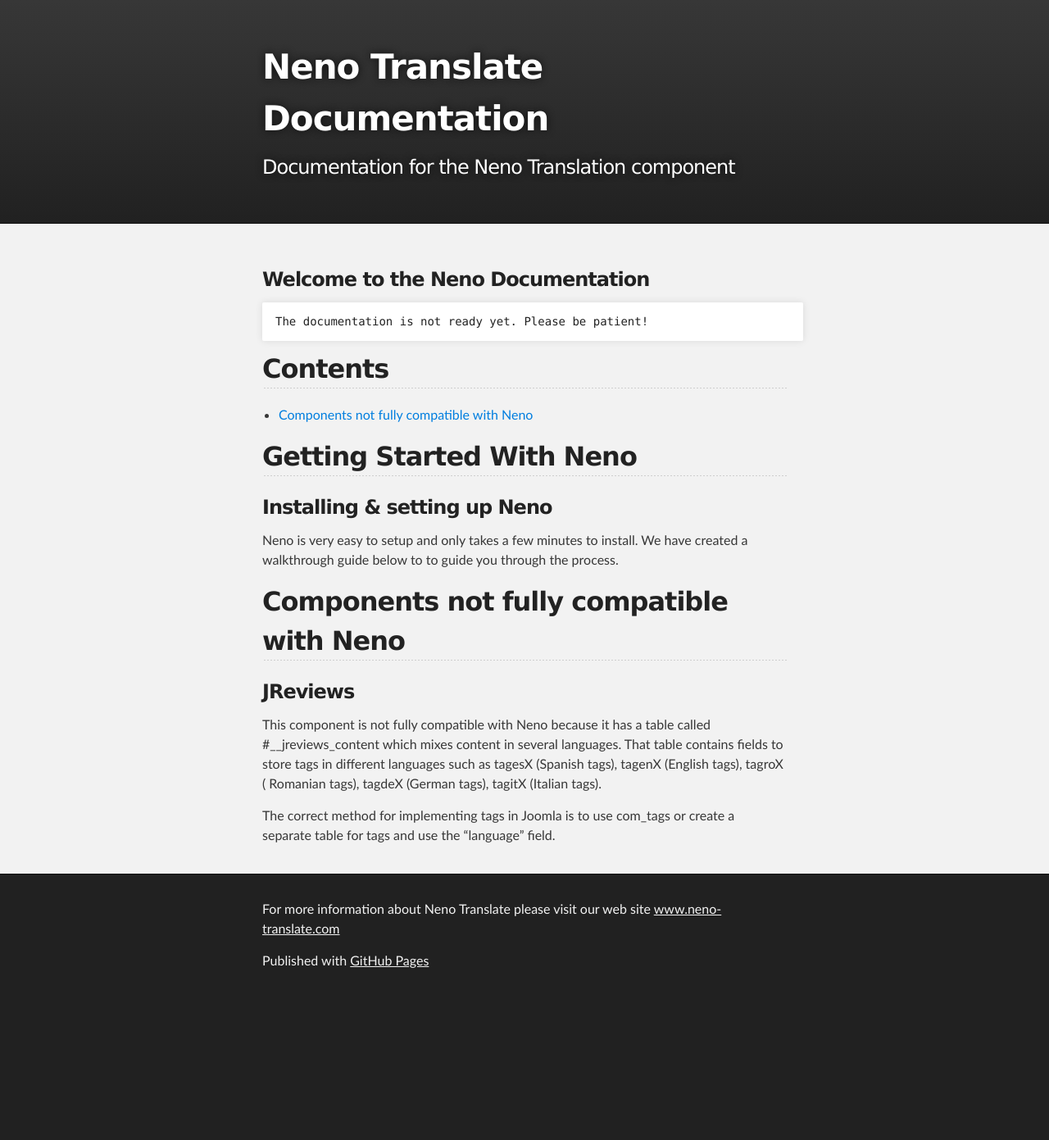
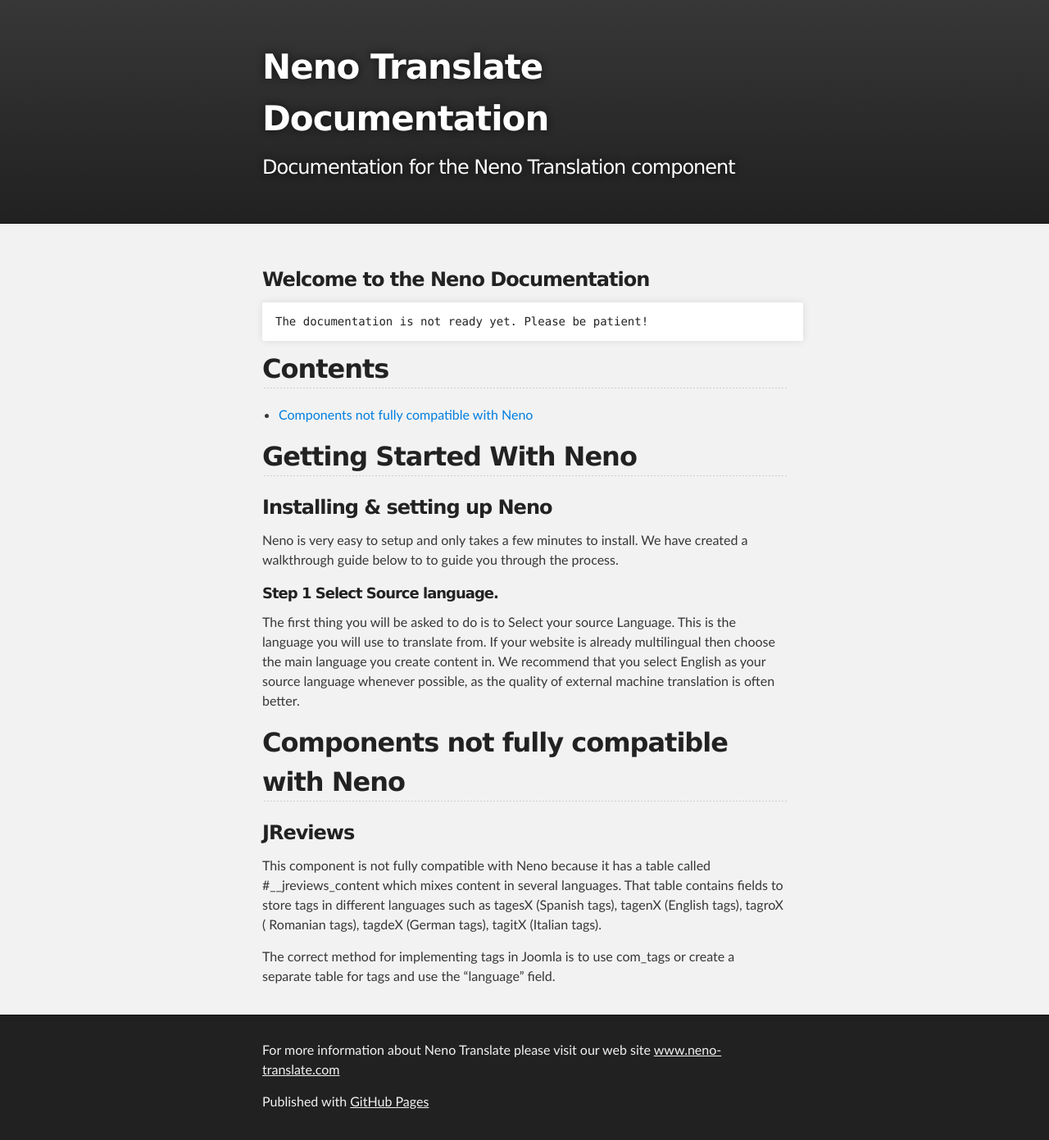
Before and after one commit to javigomez/neno, a Jekyll site: the page built from index.md, in a window 1280 px wide. Shown: the whole page at 82% size. Built offline with Jekyll 4.4.1, drawn with Linux system fonts in a browser that asks for light colours; Markdown is read by kramdown in place of the engine named in the settings; before the commit the page ends 1219 px from its top, so only the background shows below that.

Commit message:
Update index.md

```diff
--- a/index.md
+++ b/index.md
@@ -16,6 +16,8 @@ The documentation is not ready yet. Please be patient!
 ### Installing & setting up Neno
 
 Neno is very easy to setup and only takes a few minutes to install. We have created a walkthrough guide below to to guide you through the process.
+##### Step 1 Select Source language.
+The first thing you will be asked to do is to Select your source Language. This is the language you will use to translate from. If your website is already multilingual then choose the main language you create content in. We recommend that you select English as your source language whenever possible, as the quality of external machine translation is often better.
 
 
 ## Components not fully compatible with Neno
```
